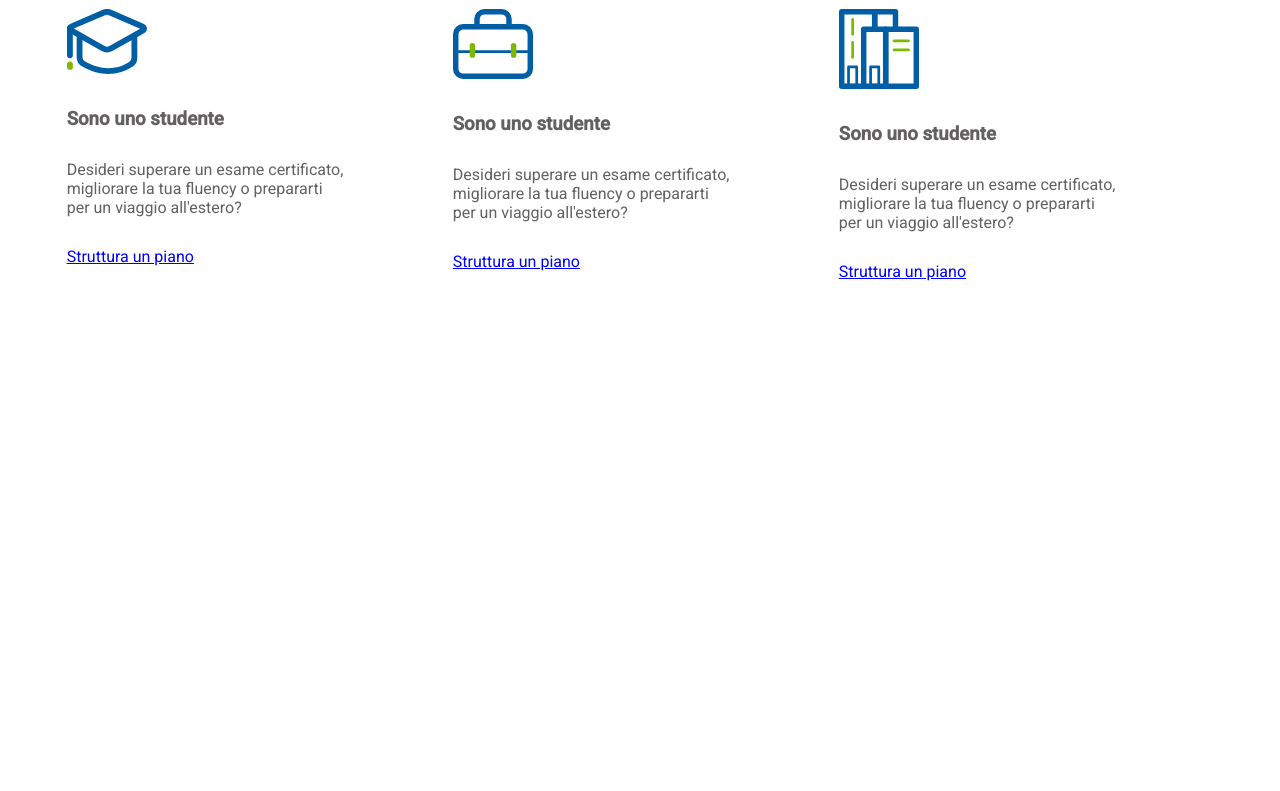
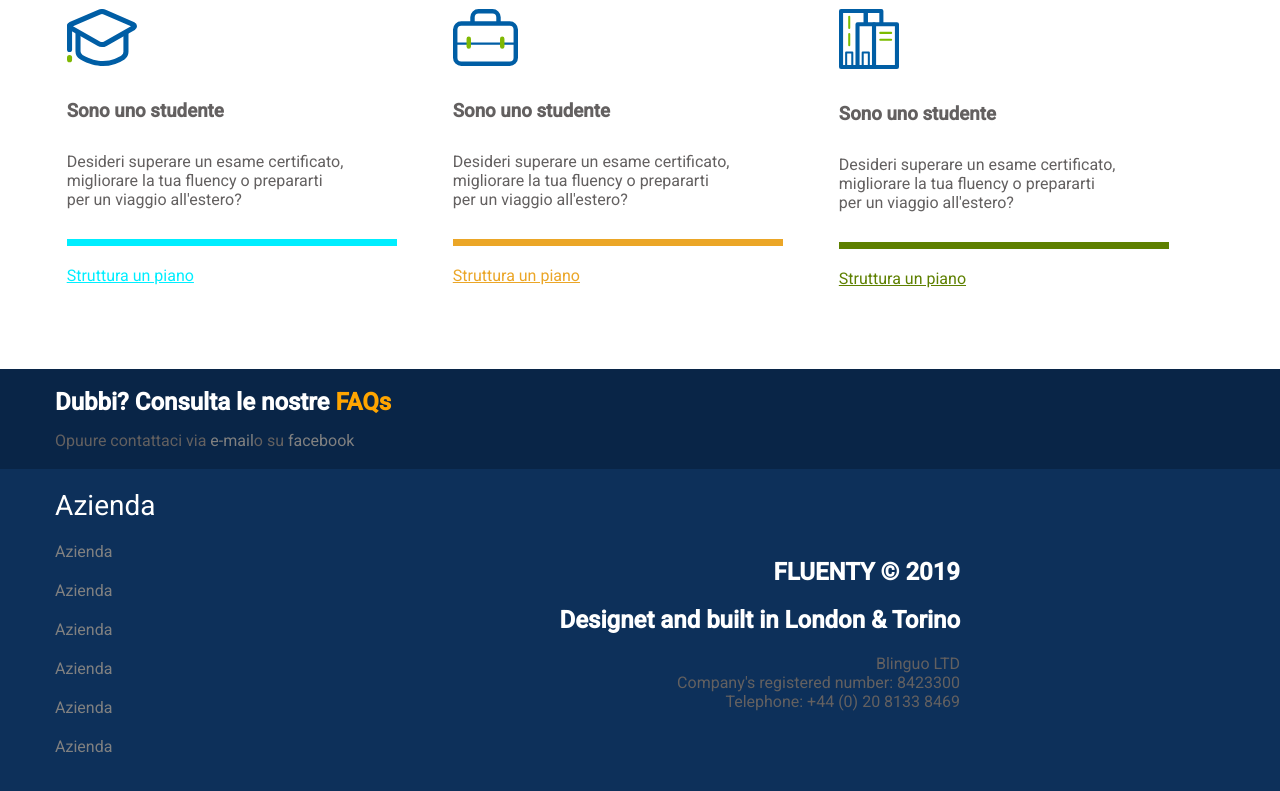
Before and after one commit to Domenico159/htmlcss-fluentify, a plain HTML site: page index.html in a window 1280 px wide. Shown: the part 3256-4047 px from the top of the page. Before the commit the page ends 3725 px from the top, so only its background shows below. Drawn offline with Linux system fonts and the light colour scheme.

Commit message:
add footer

```diff
--- a/css/style.css
+++ b/css/style.css
@@ -88,12 +88,12 @@ a {
 
 .menù-container:hover .bar1,
 .menù-container:hover .bar3{
-    background-color: hotpink;
+    background-color: #7cbb01;
     transform: translateX(10px);
 }
 
 .menù-container:hover .bar2{
-    background-color: #7cbb01;
+    background-color: rgb(0, 204, 255);
     transform: translateX(-10px);
 }
 
@@ -427,7 +427,7 @@ section .two-section .section-right a{
 
 /* Section struttura un piano */
 .struttura-un-piano{
-    height: 600px;
+    height: 500px;
 }
 
 .struttura-un-piano .container{
@@ -444,9 +444,19 @@ section .two-section .section-right a{
     text-align: left;
 }
 .struttura-un-piano .object img{
-    width: 80px;
+    width: 70px;
     padding-bottom: 30px;
 }
+
+.struttura-un-piano .object.azienda img{
+    width: 60px;
+}
+
+.struttura-un-piano .object.professionista img{
+    width: 65px;
+}
+
+
 .struttura-un-piano .object h3{
     padding-bottom: 30px;
 }
@@ -455,6 +465,100 @@ section .two-section .section-right a{
 }
 
 .struttura-un-piano .object a{
-    color: blue;
     text-decoration: underline;
 }
+
+.struttura-un-piano .object .color-bar{
+    width: 330px;
+    height: 7px;
+    margin-bottom: 20px;
+}
+
+.studente .color-bar{
+    background-color:rgb(0, 238, 255);
+}
+
+.professionista .color-bar{
+    background-color: rgb(235, 166, 39);
+}
+
+.azienda .color-bar{
+    background-color: rgb(94, 128, 0);
+}
+
+.studente a{
+    color:rgb(0, 238, 255);
+}
+.professionista a{
+    color:rgb(235, 166, 39) ;
+}
+.azienda a{
+    color: rgb(94, 128, 0);
+}
+
+/* Section dubbi */
+.dubbi{
+    background-color: #092547;
+    height: 100px;
+}
+
+footer{
+    background-color: #0d305a;
+    height: 330px;
+    position: relative;
+}
+
+/* Contact-footer */
+.dubbi .container{
+    position: relative;
+    top: 50%;
+    left: 0;
+    transform: translateY(-50%);
+}
+.dubbi .container span{
+    color: orange;
+}
+.dubbi .container h2{
+    color: #fff;
+    padding-bottom: 15px;
+}
+.dubbi .container a{
+    color: grey;
+}
+.dubbi .container a:hover{
+    color: orange;
+}
+
+/* Footer */
+.footer-azienda ul li{
+    list-style: none;
+    padding-top: 20px;
+}
+
+.footer-azienda ul li a{
+    color: grey;
+}
+
+.footer-azienda ul li:first-child{
+    font-size: 28px;
+}
+
+.footer-azienda ul li a.azienda-ancor{
+    color: #fff;
+}
+
+.indirizzi{
+    text-align: right;
+    position: absolute;
+    top: 50%;
+    right: 25%;
+    transform: translateY(-50%);
+}
+
+.indirizzi h2{
+    padding-bottom:20px;
+    color: #fff;
+}
+.indirizzi h2:first-child{
+    text-transform: uppercase;
+}
--- a/index.html
+++ b/index.html
@@ -215,14 +215,52 @@
         <!-- section dubi -->
         <section class="dubbi">
             <div class="container">
-
+                <div class="contact">
+                    <h2>Dubbi? Consulta le nostre <span class="orange">FAQs</span></h2>
+                    <p>Opuure contattaci via <a href="">e-mail</a>o su <a href="">facebook</a></p>
+                   </div>
             </div>
         </section>
     </main>
     <!-- Footer -->
     <footer>
         <div class="container">
-
+            <div class="footer clearfix">
+                <div class="footer-azienda float-left w-50">
+                    <ul>
+                        <li>
+                            <a class="azienda-ancor" href="">Azienda</a>
+                        </li>
+                        <li>
+                            <a href="">Azienda</a>
+                        </li>
+                        <li>
+                            <a href="">Azienda</a>
+                        </li>
+                        <li>
+                            <a href="">Azienda</a>
+                        </li>
+                        <li>
+                            <a href="">Azienda</a>
+                        </li>
+                        <li>
+                            <a href="">Azienda</a>
+                        </li>
+                        <li>
+                            <a href="">Azienda</a>
+                        </li>
+                    </ul>
+                </div>
+                <div class="float-left w-50 indirizzi">
+                    <div>
+                        <h2>Fluenty &copy; 2019</h2>
+                        <h2>Designet and built in London & Torino</h2>
+                        <p>Blinguo LTD</p>
+                        <p>Company's registered number: 8423300</p>
+                        <p>Telephone: +44 (0) 20 8133 8469</p>
+                    </div>
+                </div>
+            </div>
         </div>
     </footer>
 </body>
```
